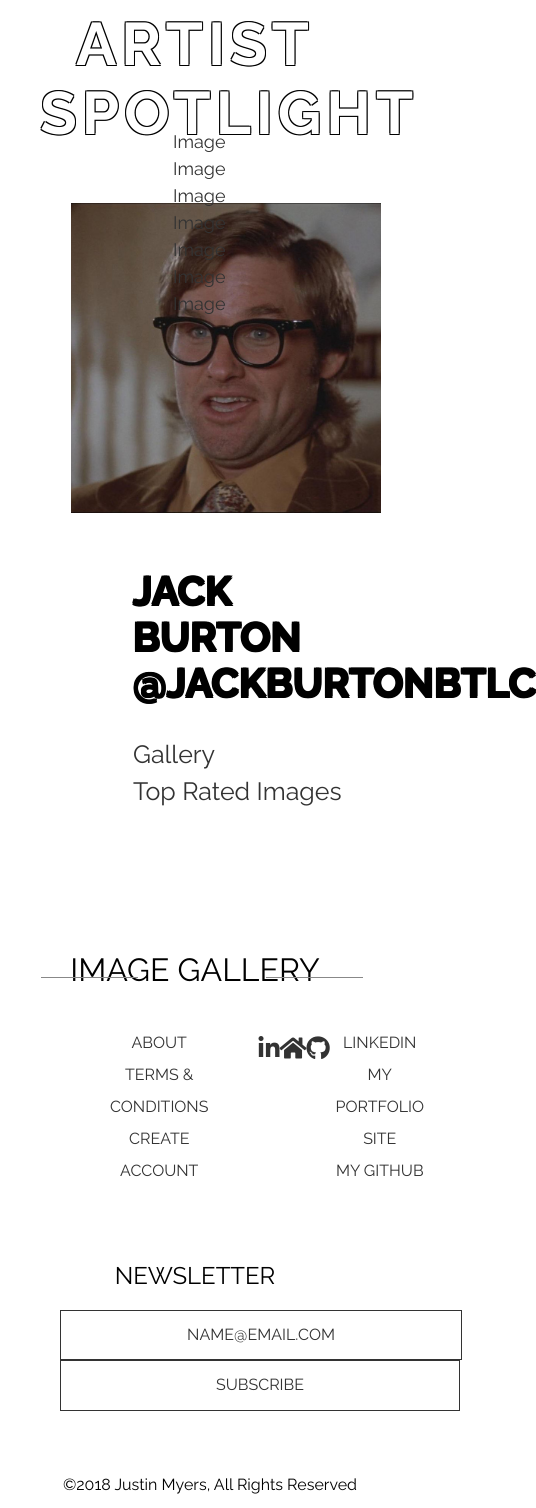
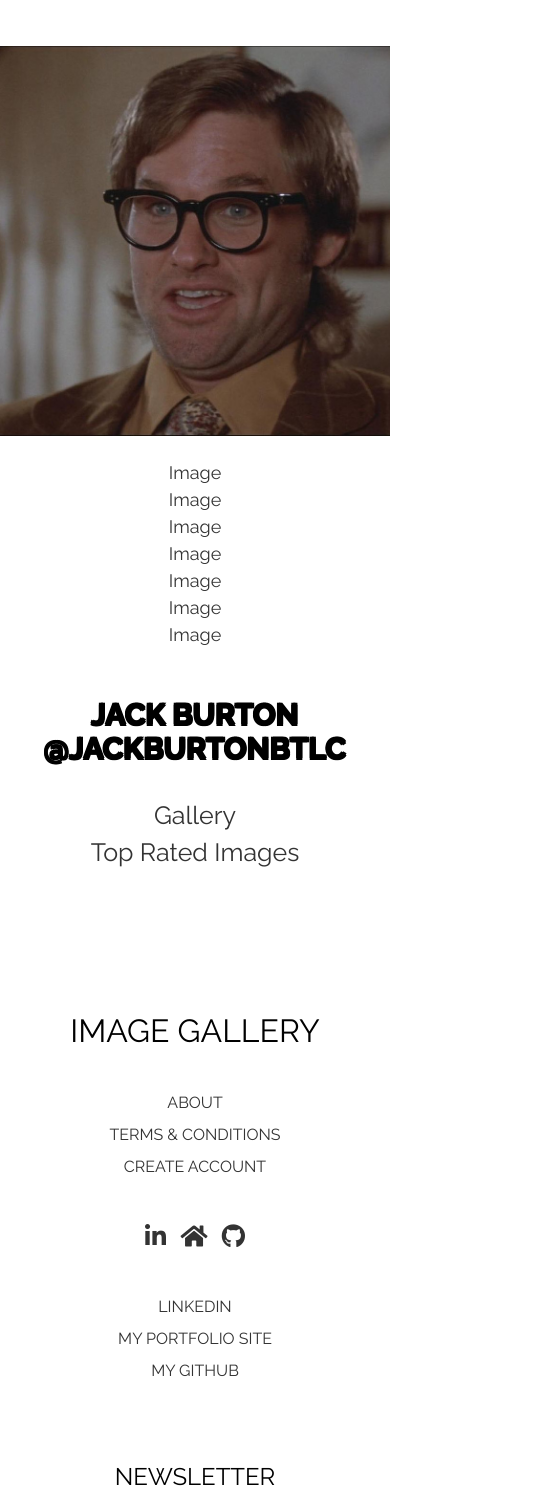
Before and after one commit to Devman0451/image-gallery, a React app: page / in a window 390 px wide. Shown: the part 1728-3236 px from the top of the page, 536 px wide, since content can reach past the window. Built offline with nearby package versions, Linux system fonts and the light colour scheme; no server answers.

Commit message:
Added responsive behavior to showcase and footer

```diff
--- a/src/components/Footer/Footer.module.css
+++ b/src/components/Footer/Footer.module.css
@@ -83,3 +83,38 @@
 .footer p {
     padding: 50px 0;
 }
+
+@media (max-width: 1300px) {
+
+    .FooterColumn1:before,
+    .FooterColumn3:before {
+        left: 0vw;
+    }
+}
+
+@media (max-width: 1000px) {
+
+    .FooterContainer {
+        flex-direction: column;
+        align-items: center;
+    }
+
+    .FooterColumn2 {
+        width: 100px;
+    }
+
+    .FooterColumn1:before,
+    .FooterColumn3:before {
+        display: none;
+    }
+
+    .FooterSubscribe > input {
+        width: 250px;
+    }
+}
+
+@media (max-width: 500px) {
+    .footer p {
+        width: 175px;
+    }
+}
--- a/src/components/Showcase/Showcase.module.css
+++ b/src/components/Showcase/Showcase.module.css
@@ -65,3 +65,64 @@
 .ShowcaseLink:hover {
     color: var(--main-color);
 }
+
+@media (max-width: 1300px) {
+
+    .ShowcaseList {
+        left: 20%;
+    }
+
+    .ArtistInfo > h2 {
+        margin: 0 0 0 20%;
+    }
+
+    .ShowcaseLink {
+        margin-left: 20%;
+    }
+}
+
+@media (max-width: 1000px) {
+
+    .ShowcaseList {
+        left: 10%;
+    }
+
+    .ArtistInfo > h2 {
+        margin: 0 0 0 10%;
+    }
+
+    .ShowcaseLink {
+        margin-left: 10%;
+    }
+}
+
+@media (max-width: 800px) {
+
+    .Showcase > h1 {
+        font-size: 40px;
+    }
+
+    .Showcase > img {
+        position: static;
+    }
+
+    .ShowcaseList {
+        position: static;
+        padding: 0;
+    }
+
+    .ArtistInfo > h2 {
+       font-size: 30px;
+       margin: 0;
+    }
+
+    .ShowcaseLink {
+        margin-left: 0;
+    }
+}
+
+@media (max-width: 500px) {
+    .ArtistInfo > h2, .ShowcaseLink {
+        text-align: center;
+    }
+}
--- a/src/index.css
+++ b/src/index.css
@@ -25,3 +25,9 @@ a.active:after {
     height: 3px;
     background-color: var(--main-color);
 }
+
+@media (max-width: 500px) {
+    body {
+        margin: 0;
+    }
+}
```
